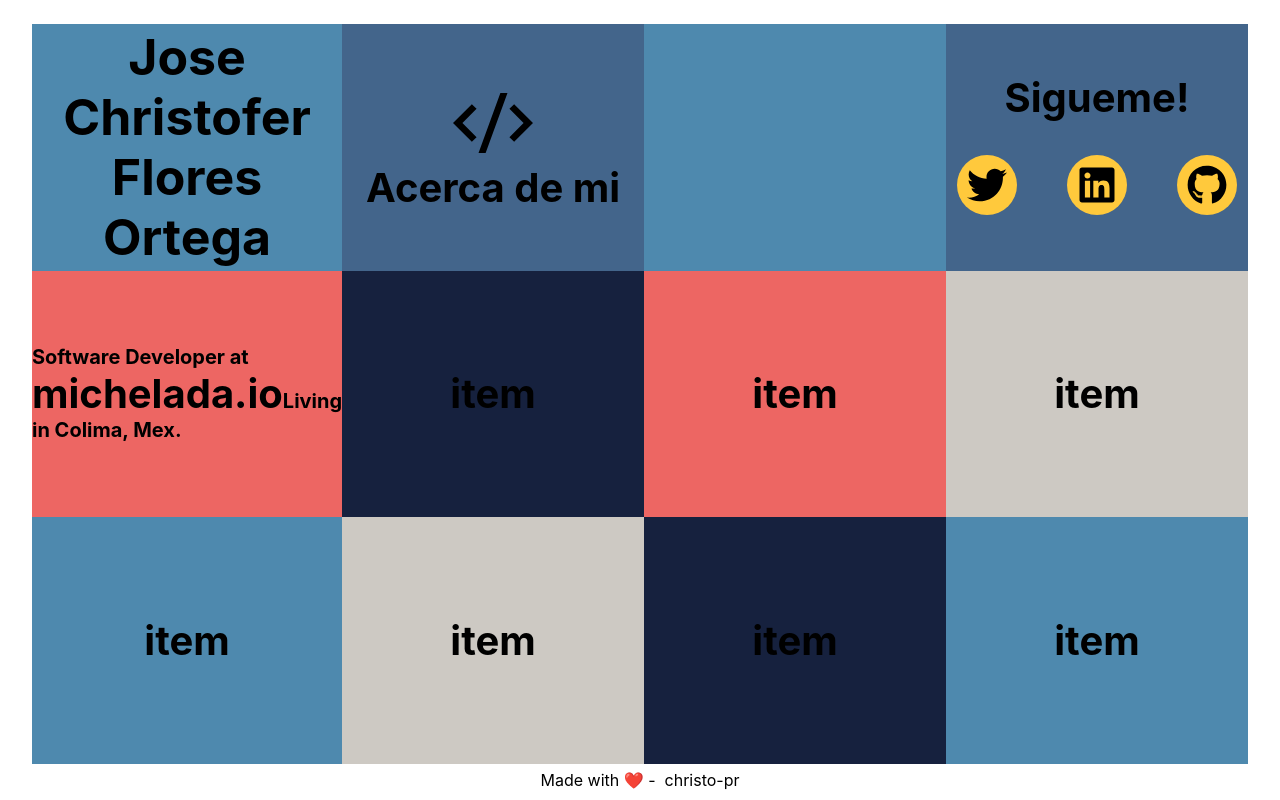
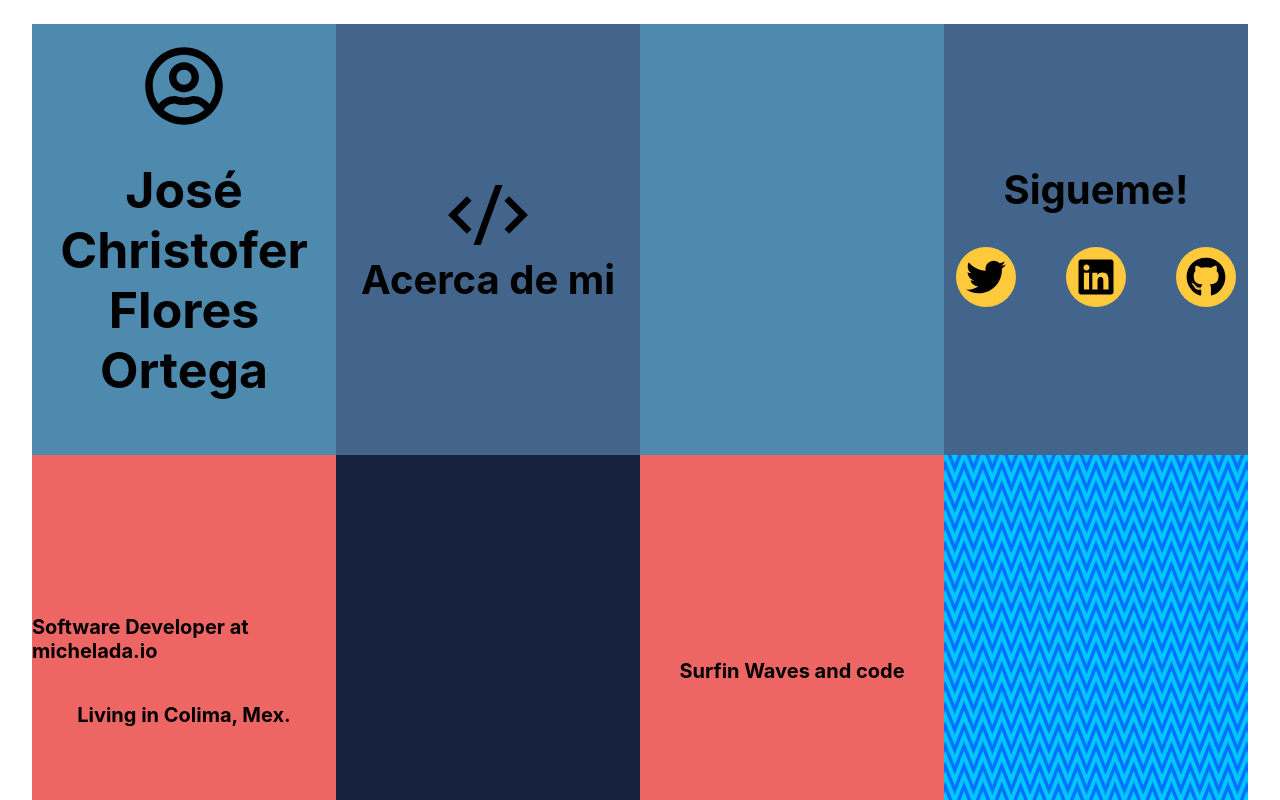
Before and after one commit to christo-pr/christopr.me, a Next.js app: page / in a window 1280 px wide. Shown: the top 800 px of the page. Built offline with nearby package versions, Linux system fonts and the light colour scheme.

Commit message:
More work

```diff
--- a/components/Christopr.js
+++ b/components/Christopr.js
@@ -1,47 +1,62 @@
-import React from "react"
-import Link from "next/link"
-import { FaRegUserCircle as UserIcon } from "react-icons/fa"
-import { RiCodeSSlashLine as AboutIcon } from "react-icons/ri"
+import React, { useState } from "react"
 
 import styles from "styles/Christopr.module.css"
-import MySocials from "components/MySocials"
+import ChristoprItem from "./ui/ChristoprItem"
 
 export default function Christopr(props) {
+  const [inverted, setInverted] = useState(false)
+
+  const items = [
+    {
+      type: "me",
+      title: "José Christofer Flores Ortega",
+    },
+    {
+      type: "about",
+      link: {
+        to: "/about",
+        text: "Acerca de mi",
+      },
+    },
+    {
+      type: "empty",
+    },
+    {
+      type: "socials",
+    },
+    {
+      type: "work",
+    },
+    {
+      type: "empty",
+    },
+    {
+      type: "text",
+      text: "Surfin Waves and code",
+    },
+    {
+      type: "placeholder",
+    },
+    {
+      type: "emtpy",
+    },
+    {
+      type: "placeholder",
+    },
+    {
+      type: "emtpy",
+    },
+    {
+      type: "projects",
+      text: "Mis Projectos",
+      onClick: () => setInverted((old) => !old),
+    },
+  ]
   return (
     <div className={styles["christopr-grid"]}>
-      <div>
-        <UserIcon size={80} />
-        <h1>Jose Christofer Flores Ortega</h1>
-      </div>
-      <div>
-        <AboutIcon size={80} />
-        <Link href="/about">Acerca de mi</Link>
-      </div>
-      <div></div>
-      <div>
-        <h2>Sigueme!</h2>
-        <MySocials />
-      </div>
-      <div>
-        <p>
-          Software Developer at{" "}
-          <a
-            href="https://michelada.io"
-            target="_blank"
-            rel="noopener noreferrer"
-          >
-            michelada.io
-          </a>
-          Living in Colima, Mex.
-        </p>
-      </div>
-      <div>item</div>
-      <div>item</div>
-      <div>item</div>
-      <div>item</div>
-      <div>item</div>
-      <div>item</div>
-      <div>item</div>
+      {items.map((item, id) => (
+        <ChristoprItem key={`item-type-${id}`} {...item} inverted={inverted} />
+      ))}
     </div>
   )
 }
--- /dev/null
+++ b/components/ui/ChristoprItem.js
@@ -0,0 +1,59 @@
+import React from "react"
+import Link from "next/link"
+import { FaRegUserCircle as UserIcon } from "react-icons/fa"
+import { RiCodeSSlashLine as AboutIcon } from "react-icons/ri"
+import { GrAchievement as ProjectsIcon } from "react-icons/gr"
+
+import Placeholder from "./Placeholder"
+import MySocials from "./MySocials"
+
+const ICONS = {
+  me: UserIcon,
+  about: AboutIcon,
+  projects: ProjectsIcon,
+}
+
+export default function ChristoprItem(props) {
+  const { type, title, text, link, onClick, inverted } = props
+
+  // Projects
+  if (type === "empty") {
+    return <div className={inverted ? "empty is-inverted" : "empty"} />
+  }
+
+  const Icon = ICONS[type]
+
+  return (
+    <div
+      className={inverted ? "is-inverted" : ""}
+      onClick={(e) => onClick && onClick(e)}
+    >
+      {Icon && <Icon size={80} />}
+      {title && <h1>{title}</h1>}
+      {text && <p>{text}</p>}
+      {link && <Link href={link.to}>{link.text}</Link>}
+      {type === "socials" && (
+        <>
+          <h2>Sigueme!</h2>
+          <MySocials />
+        </>
+      )}
+      {type === "placeholder" && <Placeholder />}
+      {type === "work" && (
+        <>
+          <p>
+            Software Developer at{" "}
+            <a
+              href="https://michelada.io"
+              target="_blank"
+              rel="noopener noreferrer"
+            >
+              michelada.io
+            </a>
+          </p>
+          <p>Living in Colima, Mex.</p>
+        </>
+      )}
+    </div>
+  )
+}
--- a/components/Footer.js
+++ b/components/ui/Footer.js
@@ -1,6 +1,6 @@
 import React from "react"
 
-import styles from "../styles/Footer.module.css"
+import styles from "styles/Footer.module.css"
 
 export default function Footer(props) {
   return (
--- /dev/null
+++ b/components/ui/Placeholder.js
@@ -0,0 +1,5 @@
+import React from "react"
+
+export default function Placeholder() {
+  return <img src="/empty.png" height={450} />
+}
--- a/pages/index.js
+++ b/pages/index.js
@@ -1,7 +1,7 @@
 import Head from "next/head"
 
 import styles from "styles/Home.module.css"
-import Footer from "components/Footer"
+import Footer from "components/ui/Footer"
 import Christopr from "components/Christopr"
 
 export default function Home() {
--- a/styles/Christopr.module.css
+++ b/styles/Christopr.module.css
@@ -14,6 +14,9 @@
 .christopr-grid p {
   font-size: 20px;
 }
+.christopr-grid p * {
+  font-size: 20px;
+}
 
 .christopr-grid h1 {
   font-size: 50px;
@@ -26,6 +29,11 @@
   flex-direction: column;
   align-items: center;
   justify-content: center;
+  overflow: hidden;
+}
+
+.christopr-grid div img {
+  width: 100%;
 }
 
 .christopr-grid div:nth-child(1) {
```
Also changed, not shown: components/ui/MySocials.js (renamed from components/MySocials.js), public/empty.png (added).
